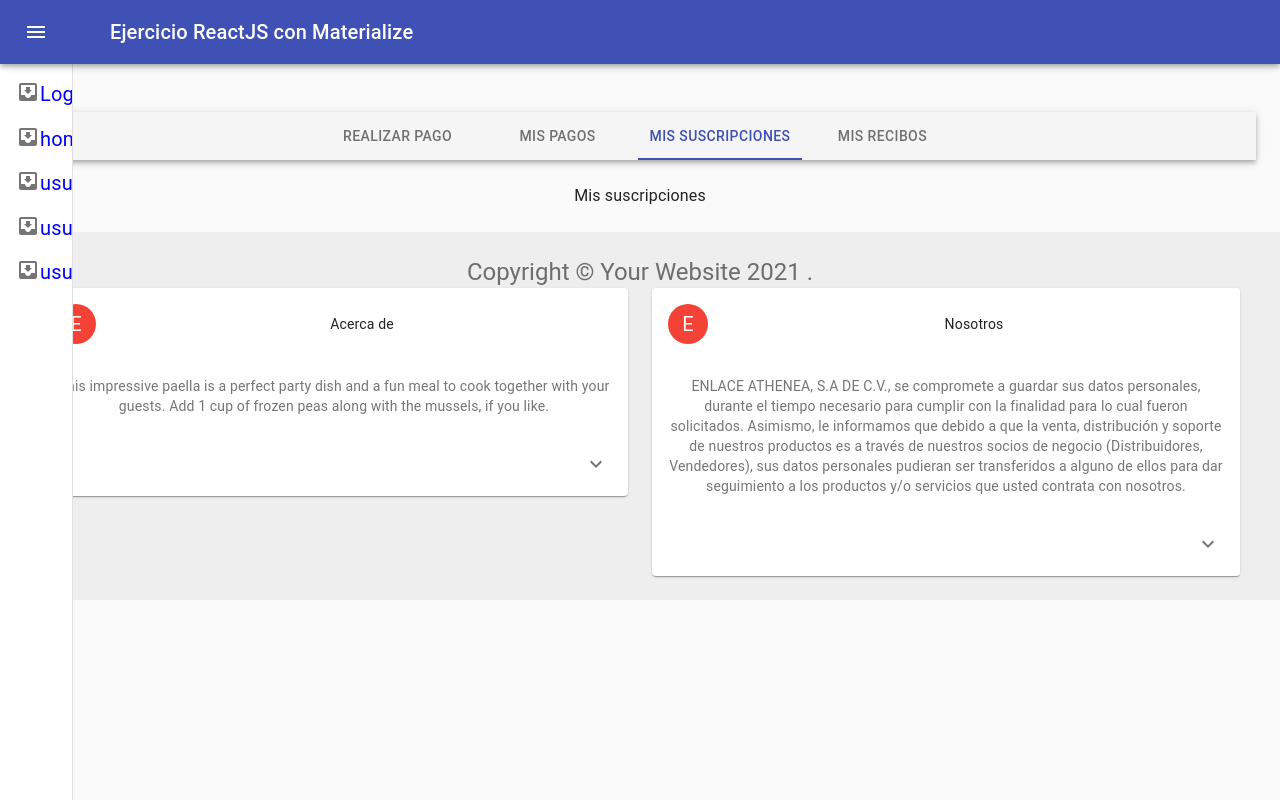
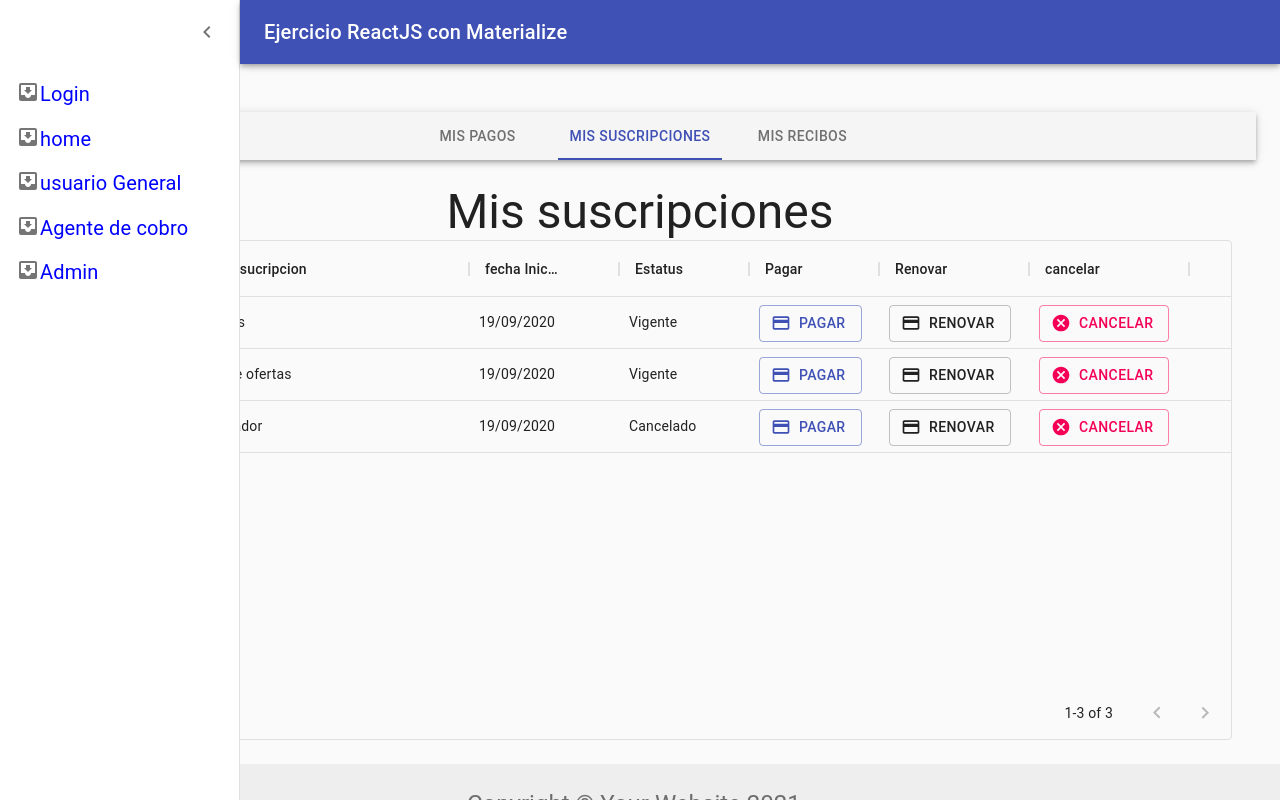
Before and after one commit to MiguelAngelMP10/ejercicio-reactjs-materialize, a React (Create React App) app: page /general-user in a window 1280 px wide. Both pictures are taken after a click on the tab "MIS SUSCRIPCIONES". Shown: the top 800 px of the page. Built offline with nearby package versions, Linux system fonts and the light colour scheme.

Commit message:
Se avanza con cambios al ejerccicio

```diff
--- a/src/components/menu/index.js
+++ b/src/components/menu/index.js
@@ -91,7 +91,7 @@ const useStyles = makeStyles((theme) => ({
 export default function Menu() {
   const classes = useStyles();
   const theme = useTheme();
-  const [open, setOpen] = React.useState(false);
+  const [open, setOpen] = React.useState(true);
 
   const handleDrawerOpen = () => {
     setOpen(true);
@@ -179,7 +179,7 @@ export default function Menu() {
             <ListItemIcon>
               <InboxIcon />
               <Link to="/general-user" className={classes.itemLink}>
-                {"usuario General"}
+                {"Agente de cobro"}
               </Link>
             </ListItemIcon>
           </ListItem>
@@ -187,7 +187,7 @@ export default function Menu() {
             <ListItemIcon>
               <InboxIcon />
               <Link to="/general-user" className={classes.itemLink}>
-                {"usuario General"}
+                {"Admin"}
               </Link>
             </ListItemIcon>
           </ListItem>
--- /dev/null
+++ b/src/views/GeneralUser/components/tabs/components/Efectivo/index.js
@@ -0,0 +1,33 @@
+import {
+  FormControl,
+  Input,
+  InputAdornment,
+  InputLabel,
+  Select,
+} from "@material-ui/core";
+
+export default function Efectivo() {
+  return (
+    <FormControl fullWidth>
+      <InputLabel htmlFor="standard-adornment-monto">monto</InputLabel>
+      <Input
+        id="standard-adornment-monto"
+        startAdornment={<InputAdornment position="start">$</InputAdornment>}
+      />
+      <FormControl>
+        <InputLabel htmlFor="persona-native-simple">Cajer@</InputLabel>
+        <Select
+          native
+          inputProps={{
+            name: "persona",
+            id: "persona-native-simple",
+          }}
+        >
+          <option aria-label="None" value=""></option>
+          <option value={"1"}>Pedro Cruz</option>
+          <option value={"2"}>Miguel Marquez</option>
+        </Select>
+      </FormControl>
+    </FormControl>
+  );
+}
--- a/src/views/GeneralUser/components/tabs/components/MisPagos/index.js
+++ b/src/views/GeneralUser/components/tabs/components/MisPagos/index.js
@@ -1,75 +1,126 @@
 import * as React from "react";
 import {
   DataGrid,
-  GridColumnsToolbarButton,
-  GridFilterToolbarButton,
-  GridToolbarContainer,
-  GridToolbarExport,
+  GridToolbar,
   useGridSlotComponentProps,
 } from "@material-ui/data-grid";
 import Pagination from "@material-ui/lab/Pagination";
 
-const columns = [
-  { field: "id", headerName: "ID", width: 70 },
-  { field: "firstName", headerName: "First name", width: 130 },
-  { field: "lastName", headerName: "Last name", width: 130 },
+import {
+  Button,
+  Dialog,
+  DialogActions,
+  DialogContent,
+  DialogTitle,
+  FormControl,
+  GridCellParams,
+  InputLabel,
+  MenuItem,
+  Select,
+  Typography,
+} from "@material-ui/core";
+import { makeStyles } from "@material-ui/core/styles";
+import Pasarela from "../Pasarela";
+import Transferencia from "../Transferencia";
+import Efectivo from "../Efectivo";
+
+const useStyles = makeStyles((theme) => ({
+  formControl: {
+    margin: theme.spacing(1),
+    minWidth: 120,
+  },
+  selectEmpty: {
+    marginTop: theme.spacing(2),
+  },
+}));
+const rows = [
   {
-    field: "age",
-    headerName: "Age",
-    type: "number",
-    width: 90,
+    id: 1,
+    concepto: "Inscripción",
+    fechaVencimiento: "05/02/2018",
+    importe: "$250.00",
+    interes: "$0.0",
+    saldos: "$0.0",
+    estatus: "pagado",
   },
   {
-    field: "fullName",
-    headerName: "Full name",
-    description: "This column has a value getter and is not sortable.",
-    sortable: false,
-    width: 160,
-    valueGetter: (params) =>
-      `${params.getValue("firstName") || ""} ${
-        params.getValue("lastName") || ""
-      }`,
+    id: 2,
+    concepto: "Inscripción",
+    fechaVencimiento: "05/02/2018",
+    importe: "$250.00",
+    interes: "$0.0",
+    saldos: "$0.0",
+    estatus: "pagado",
+  },
+  {
+    id: 3,
+    concepto: "Enero",
+    fechaVencimiento: "05/02/2018",
+    importe: "$250.00",
+    interes: "$0.0",
+    saldos: "$0.0",
+    estatus: "pagado",
+  },
+  {
+    id: 4,
+    concepto: "Febrero",
+    fechaVencimiento: "05/02/2018",
+    importe: "$250.00",
+    interes: "$0.0",
+    saldos: "$0.0",
+    estatus: "pagado",
+  },
+  {
+    id: 5,
+    concepto: "Marzo",
+    fechaVencimiento: "05/02/2018",
+    importe: "$250.00",
+    interes: "$0.0",
+    saldos: "$0.0",
+    estatus: "pagado",
+  },
+  {
+    id: 6,
+    concepto: "Abril",
+    fechaVencimiento: "05/02/2018",
+    importe: "$250.00",
+    interes: "$0.0",
+    saldos: "$0.0",
+    estatus: "pagado",
+  },
+  {
+    id: 7,
+    concepto: "Inscripción",
+    fechaVencimiento: "05/02/2018",
+  },
+  {
+    id: 8,
+    concepto: "Inscripción",
+    fechaVencimiento: "05/02/2018",
+    importe: "$250.00",
+    interes: "$0.0",
+    saldos: "$0.0",
+    estatus: "pagado",
+  },
+  {
+    id: 9,
+    concepto: "Inscripción",
+    fechaVencimiento: "05/02/2018",
+    importe: "$250.00",
+    interes: "$0.0",
+    saldos: "$0.0",
+    estatus: "pagado",
+  },
+  {
+    id: 10,
+    concepto: "Inscripción",
+    fechaVencimiento: "05/02/2018",
+    importe: "$250.00",
+    interes: "$0.0",
+    saldos: "$0.0",
+    estatus: "pagado",
   },
 ];
-
-const rows = [
-  { id: 1, lastName: "Snow", firstName: "Jon", age: 35 },
-  { id: 2, lastName: "Lannister", firstName: "Cersei", age: 42 },
-  { id: 3, lastName: "Lannister", firstName: "Jaime", age: 45 },
-  { id: 4, lastName: "Stark", firstName: "Arya", age: 16 },
-  { id: 5, lastName: "Targaryen", firstName: "Daenerys", age: null },
-  { id: 6, lastName: "Melisandre", firstName: null, age: 150 },
-  { id: 7, lastName: "Clifford", firstName: "Ferrara", age: 44 },
-  { id: 8, lastName: "Frances", firstName: "Rossini", age: 36 },
-  { id: 9, lastName: "Roxie", firstName: "Harvey", age: 65 },
-  { id: 10, lastName: "Frances", firstName: "Rossini", age: 36 },
-  { id: 11, lastName: "Frances", firstName: "Rossini", age: 36 },
-  { id: 12, lastName: "Frances", firstName: "Rossini", age: 36 },
-  { id: 13, lastName: "Frances", firstName: "Rossini", age: 36 },
-  { id: 14, lastName: "Frances", firstName: "Rossini", age: 36 },
-  { id: 15, lastName: "Frances", firstName: "Rossini", age: 36 },
-  { id: 16, lastName: "Frances", firstName: "Rossini", age: 36 },
-  { id: 17, lastName: "Frances", firstName: "Rossini", age: 36 },
-  { id: 18, lastName: "Frances", firstName: "Rossini", age: 36 },
-  { id: 19, lastName: "Frances", firstName: "Rossini", age: 36 },
-  { id: 20, lastName: "Frances", firstName: "Rossini", age: 36 },
-  { id: 21, lastName: "Frances", firstName: "Rossini", age: 36 },
-  { id: 22, lastName: "Frances", firstName: "Rossini", age: 36 },
-  { id: 23, lastName: "Frances", firstName: "Rossini", age: 36 },
-  { id: 24, lastName: "Frances", firstName: "Rossini", age: 36 },
-  { id: 25, lastName: "Frances", firstName: "Rossini", age: 36 },
-  { id: 26, lastName: "Frances", firstName: "Rossini", age: 36 },
-];
-
-function CustomToolbar() {
-  return (
-    <GridToolbarContainer>
-      <GridColumnsToolbarButton />
-      <GridFilterToolbarButton />
-      <GridToolbarExport />
-    </GridToolbarContainer>
-  );
-}
 
 function CustomPagination() {
   const { state, apiRef } = useGridSlotComponentProps();
@@ -86,17 +137,140 @@ function CustomPagination() {
 }
 
 export default function MisPagos() {
+  const [open, setOpen] = React.useState(false);
+  const [metodoPago, setMetodoPago] = React.useState("");
+  const handleClickOpen = () => {
+    setOpen(true);
+  };
+  const handleClose = () => {
+    setOpen(false);
+  };
+
+  const handlePay = () => {
+    setOpen(false);
+    alert("Pagado con " + metodoPago);
+  };
+  const columns = [
+    { field: "id", headerName: "ID", width: 70 },
+    { field: "concepto", headerName: "Concepto", width: 250 },
+    {
+      field: "fechaVencimiento",
+      headerName: "Fecha de vencimiento",
+      width: 200,
+    },
+    {
+      field: "importe",
+      headerName: "Importe",
+      type: "number",
+      width: 120,
+    },
+    {
+      field: "interes",
+      headerName: "Interés",
+      type: "number",
+      width: 130,
+    },
+    {
+      field: "saldos",
+      headerName: "Saldos",
+      type: "number",
+      width: 130,
+    },
+    {
+      field: "estatus",
+      headerName: "Estatus",
+      type: "number",
+      width: 130,
+    },
+    {
+      field: "pagar",
+      headerName: "pagar",
+      width: 130,
+      renderCell: (params) => (
+        <strong>
+          <Button
+            variant="outlined"
+            color="primary"
+            onClick={() => {
+              setOpen(true);
+            }}
+          >
+            Pagar
+          </Button>
+        </strong>
+      ),
+    },
+  ];
+
+  const handleChange = (event) => {
+    setMetodoPago(event.target.value);
+  };
+
+  const classes = useStyles();
+
   return (
     <div style={{ height: 300, width: "100%" }}>
       <DataGrid
         rows={rows}
         columns={columns}
         pageSize={10}
+        rowsPerPageOptions={[10, 50]}
         components={{
-          Toolbar: CustomToolbar,
+          Toolbar: GridToolbar,
           Pagination: CustomPagination,
         }}
       />
+
+      <Dialog
+        onClose={handleClose}
+        aria-labelledby="customized-dialog-title"
+        open={open}
+        fullWidth={true}
+      >
+        <DialogTitle id="customized-dialog-title" onClose={handleClose}>
+          Pagar concepto
+        </DialogTitle>
+        <DialogContent dividers>
+          <div>
+            <FormControl className={classes.formControl} fullWidth={true}>
+              <InputLabel id="demo-simple-select-label">
+                Opcion de pago
+              </InputLabel>
+              <Select
+                labelId="demo-simple-select-label"
+                id="demo-simple-select"
+                value={metodoPago}
+                onChange={handleChange}
+              >
+                <MenuItem value={"Efectivo"}>Efectivo</MenuItem>
+                <MenuItem value={"Trasferencia"}>Trasferencia</MenuItem>
+                <MenuItem value={"PasarelaPago"}>Pasarela de pago</MenuItem>
+              </Select>
+              {handleMetodos(metodoPago)}
+            </FormControl>
+          </div>
+        </DialogContent>
+        <DialogActions>
+          <Button autoFocus onClick={handleClose} color="secondary">
+            Cerrar
+          </Button>
+          <Button autoFocus onClick={handlePay} color="primary">
+            Pagar
+          </Button>
+        </DialogActions>
+      </Dialog>
     </div>
   );
 }
+
+function handleMetodos(metodoPago) {
+  switch (metodoPago) {
+    case "Efectivo":
+      return <Efectivo></Efectivo>;
+    case "Trasferencia":
+      return <Transferencia></Transferencia>;
+    case "PasarelaPago":
+      return <Pasarela></Pasarela>;
+    default:
+  }
+}
--- /dev/null
+++ b/src/views/GeneralUser/components/tabs/components/MisRecibos/index.js
@@ -0,0 +1,68 @@
+import * as React from "react";
+import { DataGrid } from "@material-ui/data-grid";
+import { Button } from "@material-ui/core";
+import PaymentIcon from "@material-ui/icons/Payment";
+import PrintIcon from "@material-ui/icons/Print";
+const columns = [
+  { field: "id", headerName: "ID", width: 70 },
+  { field: "sucripcion", headerName: "Descripcion recibo", width: 300 },
+  { field: "fechaInicio", headerName: "fecha Inicio", width: 150 },
+  { field: "estatus", headerName: "Estatus", width: 130 },
+  {
+    field: "pagar",
+    headerName: "Pagar",
+    width: 150,
+    renderCell: (params) => (
+      <strong>
+        <Button
+          variant="outlined"
+          color="primary"
+          onClick={() => {
+            //setOpen(true);
+          }}
+          startIcon={<PrintIcon />}
+        >
+          Imprimir
+        </Button>
+      </strong>
+    ),
+  },
+];
+
+const rows = [
+  {
+    id: 1,
+    sucripcion: "Uniformes",
+    fechaInicio: "19/09/2020",
+    estatus: "Vigente",
+    pagar: "",
+    renovar: "",
+    cancelar: "",
+  },
+  {
+    id: 2,
+    sucripcion: "Voletin de ofertas",
+    fechaInicio: "19/09/2020",
+    estatus: "Vigente",
+    pagar: "",
+    renovar: "",
+    cancelar: "",
+  },
+  {
+    id: 3,
+    sucripcion: "Desayunador",
+    fechaInicio: "19/09/2020",
+    estatus: "Cancelado",
+    pagar: "",
+    renovar: "",
+    cancelar: "",
+  },
+];
+
+export default function MisRecibos() {
+  return (
+    <div style={{ height: 500, width: "100%" }}>
+      <DataGrid rows={rows} columns={columns} pageSize={5} checkboxSelection />
+    </div>
+  );
+}
--- /dev/null
+++ b/src/views/GeneralUser/components/tabs/components/MisSuscripciones/index.js
@@ -0,0 +1,106 @@
+import * as React from "react";
+import { DataGrid } from "@material-ui/data-grid";
+import { Button } from "@material-ui/core";
+import PaymentIcon from "@material-ui/icons/Payment";
+import CancelIcon from "@material-ui/icons/Cancel";
+const columns = [
+  { field: "id", headerName: "ID", width: 70 },
+  { field: "sucripcion", headerName: "Nombre sucripcion", width: 300 },
+  { field: "fechaInicio", headerName: "fecha Inicio", width: 150 },
+  { field: "estatus", headerName: "Estatus", width: 130 },
+  {
+    field: "pagar",
+    headerName: "Pagar",
+    width: 130,
+    renderCell: (params) => (
+      <strong>
+        <Button
+          variant="outlined"
+          color="primary"
+          onClick={() => {
+            //setOpen(true);
+          }}
+          startIcon={<PaymentIcon />}
+        >
+          Pagar
+        </Button>
+      </strong>
+    ),
+  },
+  {
+    field: "renovar",
+    headerName: "Renovar",
+    width: 150,
+    renderCell: (params) => (
+      <strong>
+        <Button
+          variant="outlined"
+          color="default"
+          onClick={() => {
+            //setOpen(true);
+          }}
+          startIcon={<PaymentIcon />}
+        >
+          Renovar
+        </Button>
+      </strong>
+    ),
+  },
+  {
+    field: "cancelar",
+    headerName: "cancelar",
+    width: 160,
+    renderCell: (params) => (
+      <strong>
+        <Button
+          variant="outlined"
+          color="secondary"
+          onClick={() => {
+            //setOpen(true);
+          }}
+          startIcon={<CancelIcon />}
+        >
+          cancelar
+        </Button>
+      </strong>
+    ),
+  },
+];
+
+const rows = [
+  {
+    id: 1,
+    sucripcion: "Uniformes",
+    fechaInicio: "19/09/2020",
+    estatus: "Vigente",
+    pagar: "",
+    renovar: "",
+    cancelar: "",
+  },
+  {
+    id: 2,
+    sucripcion: "Voletin de ofertas",
+    fechaInicio: "19/09/2020",
+    estatus: "Vigente",
+    pagar: "",
+    renovar: "",
+    cancelar: "",
+  },
+  {
+    id: 3,
+    sucripcion: "Desayunador",
+    fechaInicio: "19/09/2020",
+    estatus: "Cancelado",
+    pagar: "",
+    renovar: "",
+    cancelar: "",
+  },
+];
+
+export default function MisSuscripciones() {
+  return (
+    <div style={{ height: 500, width: "100%" }}>
+      <DataGrid rows={rows} columns={columns} pageSize={5} checkboxSelection />
+    </div>
+  );
+}
--- /dev/null
+++ b/src/views/GeneralUser/components/tabs/components/Transferencia/index.js
@@ -0,0 +1,34 @@
+import {
+  FormControl,
+  Input,
+  InputAdornment,
+  InputLabel,
+  Select,
+} from "@material-ui/core";
+
+export default function Transferencia() {
+  return (
+    <FormControl fullWidth>
+      <InputLabel htmlFor="standard-adornment-monto">monto</InputLabel>
+      <Input
+        id="standard-adornment-monto"
+        startAdornment={<InputAdornment position="start">$</InputAdornment>}
+      />
+      <FormControl>
+        <InputLabel htmlFor="banco-native-simple">Banco</InputLabel>
+        <Select
+          native
+          inputProps={{
+            name: "banco",
+            id: "banco-native-simple",
+          }}
+        >
+          <option aria-label="None" value=""></option>
+          <option value={"BBVA"}>BBVA</option>
+          <option value={"BANCOAZTECA"}>BANCOAZTECA</option>
+          <option value={"BANAMEX"}>BANAMEX</option>
+        </Select>
+      </FormControl>
+    </FormControl>
+  );
+}
--- a/src/views/GeneralUser/components/tabs/index.js
+++ b/src/views/GeneralUser/components/tabs/index.js
@@ -8,6 +8,8 @@ import Typography from "@material-ui/core/Typography";
 import Box from "@material-ui/core/Box";
 import Pasarela from "./components/Pasarela";
 import MisPagos from "./components/MisPagos";
+import MisSuscripciones from "./components/MisSuscripciones";
+import MisRecibos from "./components/MisRecibos";
 
 function TabPanel(props) {
   const { children, value, index, ...other } = props;
@@ -69,29 +71,29 @@ export default function ScrollableTabsButtonAuto() {
           aria-label="scrollable auto tabs example"
           centered
         >
-          <Tab label="Realizar pago" {...a11yProps(0)} />
-          <Tab label="Mis Pagos " {...a11yProps(1)} />
+          <Tab label="Mis Pagos " {...a11yProps(0)} />
           <Tab label="Mis suscripciones" {...a11yProps(2)} />
           <Tab label="Mis Recibos " {...a11yProps(3)} />
         </Tabs>
       </AppBar>
+
       <TabPanel value={value} index={0}>
         <Typography variant="h3" component="h5">
-          Realizar pago
+          Mis Pagos
+          <MisPagos></MisPagos>
         </Typography>
-        <Pasarela></Pasarela>
       </TabPanel>
       <TabPanel value={value} index={1}>
         <Typography variant="h3" component="h5">
-          Mis Pagos
+          Mis suscripciones
+          <MisSuscripciones></MisSuscripciones>
         </Typography>
-        <MisPagos></MisPagos>
       </TabPanel>
       <TabPanel value={value} index={2}>
-        Mis suscripciones
-      </TabPanel>
-      <TabPanel value={value} index={3}>
-        Mis Recibos
+        <Typography variant="h3" component="h5">
+          Mis Recibos
+          <MisRecibos></MisRecibos>
+        </Typography>
       </TabPanel>
     </div>
   );
```
